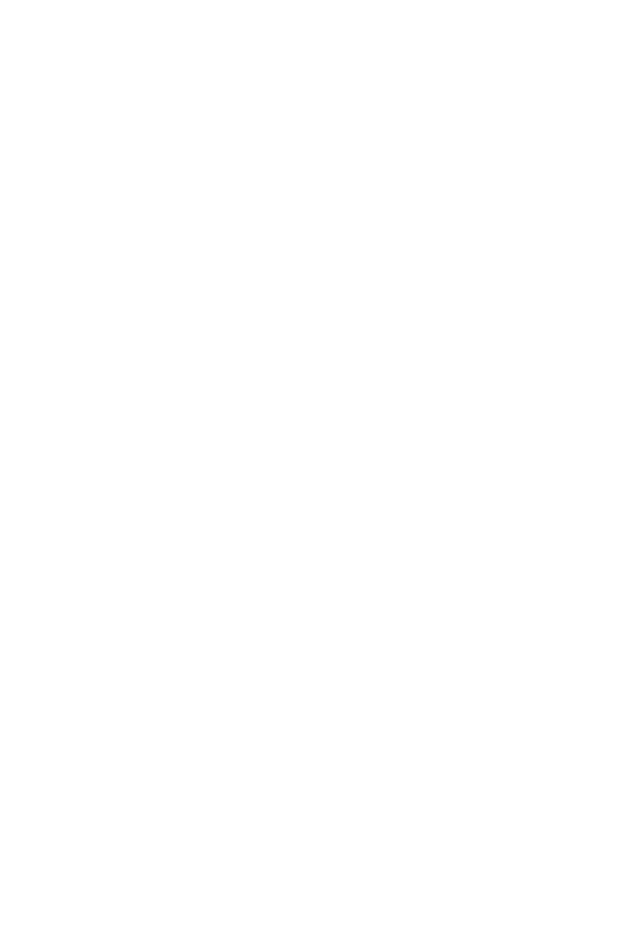
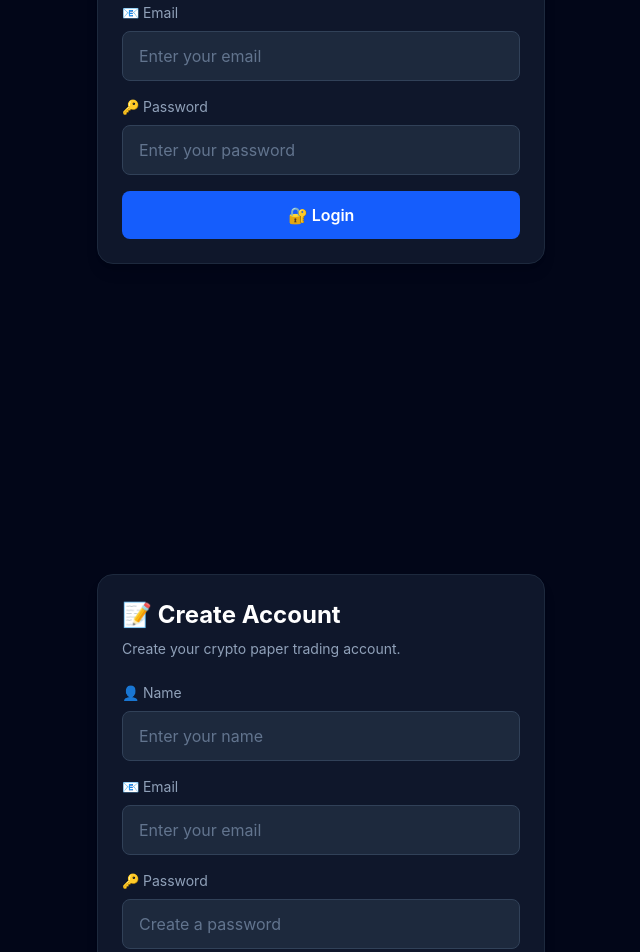
Before and after one commit to usmanismailcs55-dot/crypto-paper-trader, a React (Vite) app in the folder client/: page / in a window 1280 px wide. Shown: the part 2000-2952 px from the top of the page, without its empty margins (319-959 px from the left). Before the commit the page ends 1715 px from the top, so only its background shows below. Built offline with nearby package versions, Linux system fonts and the light colour scheme.

Commit message:
Add authentication UI

```diff
--- a/client/src/App.jsx
+++ b/client/src/App.jsx
@@ -1,10 +1,14 @@
 import Layout from "./components/layout/Layout";
 import Dashboard from "./pages/Dashboard";
+import Login from "./pages/Login";
+import Register from "./pages/Register";
 
 function App() {
   return (
     <Layout>
       <Dashboard />
+      <Login />
+      <Register />
     </Layout>
   );
 }
--- /dev/null
+++ b/client/src/pages/Login.jsx
@@ -0,0 +1,58 @@
+const Login = () => {
+  return (
+    <section className="flex min-h-[calc(100vh-73px)] items-center justify-center px-4">
+      <div className="w-full max-w-md rounded-2xl border border-slate-800 bg-slate-900 p-6 shadow-lg">
+        <h2 className="text-2xl font-bold">
+          🔐 Login
+        </h2>
+
+        <p className="mt-2 text-sm text-slate-400">
+          Login to your crypto paper trading account.
+        </p>
+
+        <form className="mt-6 space-y-4">
+          <div>
+            <label
+              htmlFor="email"
+              className="mb-2 block text-sm text-slate-400"
+            >
+              📧 Email
+            </label>
+
+            <input
+              id="email"
+              type="email"
+              placeholder="Enter your email"
+              className="w-full rounded-lg border border-slate-700 bg-slate-800 px-4 py-3 text-white outline-none placeholder:text-slate-500"
+            />
+          </div>
+
+          <div>
+            <label
+              htmlFor="password"
+              className="mb-2 block text-sm text-slate-400"
+            >
+              🔑 Password
+            </label>
+
+            <input
+              id="password"
+              type="password"
+              placeholder="Enter your password"
+              className="w-full rounded-lg border border-slate-700 bg-slate-800 px-4 py-3 text-white outline-none placeholder:text-slate-500"
+            />
+          </div>
+
+          <button
+            type="submit"
+            className="w-full rounded-lg bg-blue-600 px-4 py-3 font-semibold hover:bg-blue-500"
+          >
+            🔐 Login
+          </button>
+        </form>
+      </div>
+    </section>
+  );
+};
+
+export default Login;
--- /dev/null
+++ b/client/src/pages/Register.jsx
@@ -0,0 +1,74 @@
+const Register = () => {
+  return (
+    <section className="flex min-h-[calc(100vh-73px)] items-center justify-center px-4">
+      <div className="w-full max-w-md rounded-2xl border border-slate-800 bg-slate-900 p-6 shadow-lg">
+        <h2 className="text-2xl font-bold">
+          📝 Create Account
+        </h2>
+
+        <p className="mt-2 text-sm text-slate-400">
+          Create your crypto paper trading account.
+        </p>
+
+        <form className="mt-6 space-y-4">
+          <div>
+            <label
+              htmlFor="name"
+              className="mb-2 block text-sm text-slate-400"
+            >
+              👤 Name
+            </label>
+
+            <input
+              id="name"
+              type="text"
+              placeholder="Enter your name"
+              className="w-full rounded-lg border border-slate-700 bg-slate-800 px-4 py-3 text-white outline-none placeholder:text-slate-500"
+            />
+          </div>
+
+          <div>
+            <label
+              htmlFor="register-email"
+              className="mb-2 block text-sm text-slate-400"
+            >
+              📧 Email
+            </label>
+
+            <input
+              id="register-email"
+              type="email"
+              placeholder="Enter your email"
+              className="w-full rounded-lg border border-slate-700 bg-slate-800 px-4 py-3 text-white outline-none placeholder:text-slate-500"
+            />
+          </div>
+
+          <div>
+            <label
+              htmlFor="register-password"
+              className="mb-2 block text-sm text-slate-400"
+            >
+              🔑 Password
+            </label>
+
+            <input
+              id="register-password"
+              type="password"
+              placeholder="Create a password"
+              className="w-full rounded-lg border border-slate-700 bg-slate-800 px-4 py-3 text-white outline-none placeholder:text-slate-500"
+            />
+          </div>
+
+          <button
+            type="submit"
+            className="w-full rounded-lg bg-green-600 px-4 py-3 font-semibold hover:bg-green-500"
+          >
+            📝 Create Account
+          </button>
+        </form>
+      </div>
+    </section>
+  );
+};
+
+export default Register;
```
